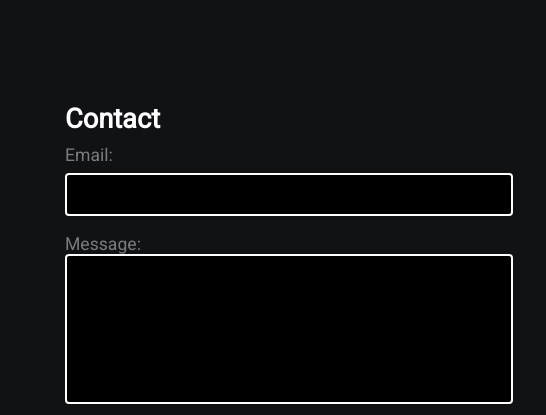
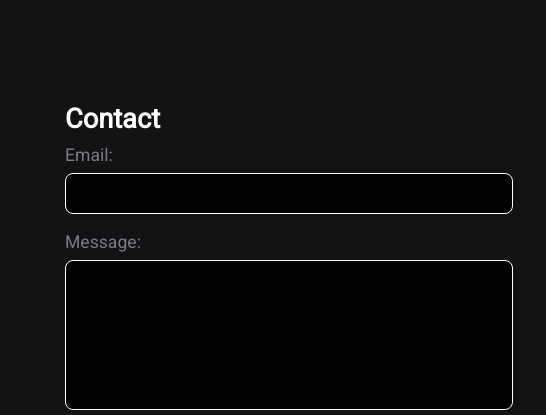
Before and after one commit to soerenklingner/soerenklingner.github.io, a plain HTML site: page index.html in a window 1280 px wide. Shown: the top 415 px of the page, 575-1121 px from the left. Drawn offline with Linux system fonts and the light colour scheme.

Commit message:
Update style.css
update

```diff
--- a/style.css
+++ b/style.css
@@ -106,33 +106,24 @@ a{
 /* form */
 
 input[type=text],
-input[type=email] {
+input[type=email],
+textarea[type=text] {
     width: 100%;
     padding: 12px 20px;
     margin: 8px 0;
     box-sizing: border-box;
-    border: 2px solid white;
-    border-radius: 4px;
+    border: 1px solid white;
+    border-radius: 8px;
     color: white;
     background-color: black;
 }
 
 textarea[type=text] {
-    width: 100%;
     height: 150px;
-    padding: 12px 20px;
-    box-sizing: border-box;
-    border: 2px solid white;
-    border-radius: 4px;
-    background-color: black;
     resize: none;
-    color: white
   }
 
-  input[type=button],
-  input[type=submit],
-  input[type=reset],
-  button {
+button {
     background-color: black;
     border: none;
     color: white;
@@ -141,4 +132,4 @@ textarea[type=text] {
     margin: 4px 2px;
     cursor: pointer;
     width: 100%;
-  }
+}
```
